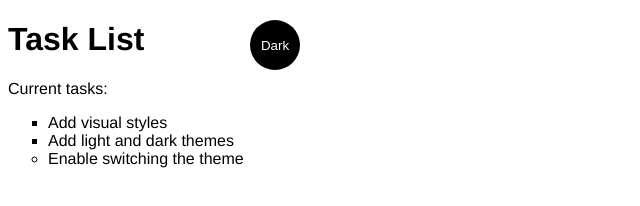
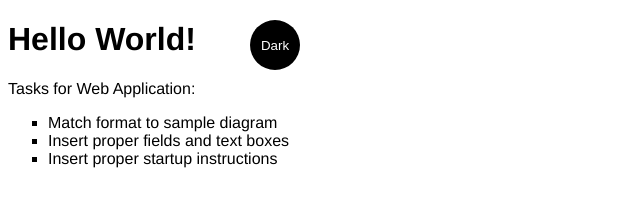
Before and after one commit to mpsloan/Pill-Buddy, a plain HTML site: page mobile/index.html in a window 1280 px wide. Shown: the whole page, without its empty margins (0-640 px from the left). Drawn offline with Linux system fonts and the light colour scheme.

Commit message:
added tasks for our web application

```diff
--- a/mobile/index.html
+++ b/mobile/index.html
@@ -4,16 +4,16 @@
   <meta charset="UTF-8">
   <meta http-equiv="X-UA-Compatible" content="IE=edge">
   <meta name="viewport" content="width=device-width, initial-scale=1.0">
-  <title>Simple website</title>
+  <title>Hello World!</title>
   <link rel="stylesheet" href="main.css">
 </head>
 <body class="light-theme">
-    <h1> Task List</h1>
-    <p id="msg">Current tasks:</p>
+    <h1> Hello World!</h1>
+    <p id="msg">Tasks for Web Application:</p>
     <ul>
-        <li class="list">Add visual styles</li>
-        <li class="list">Add light and dark themes</li>
-        <li>Enable switching the theme</li>
+        <li class="list">Match format to sample diagram</li>
+        <li class="list">Insert proper fields and text boxes</li>
+        <li class="list">Insert proper startup instructions</li>
     </ul>
 <div>
   <button class="btn">Dark</button>
```
